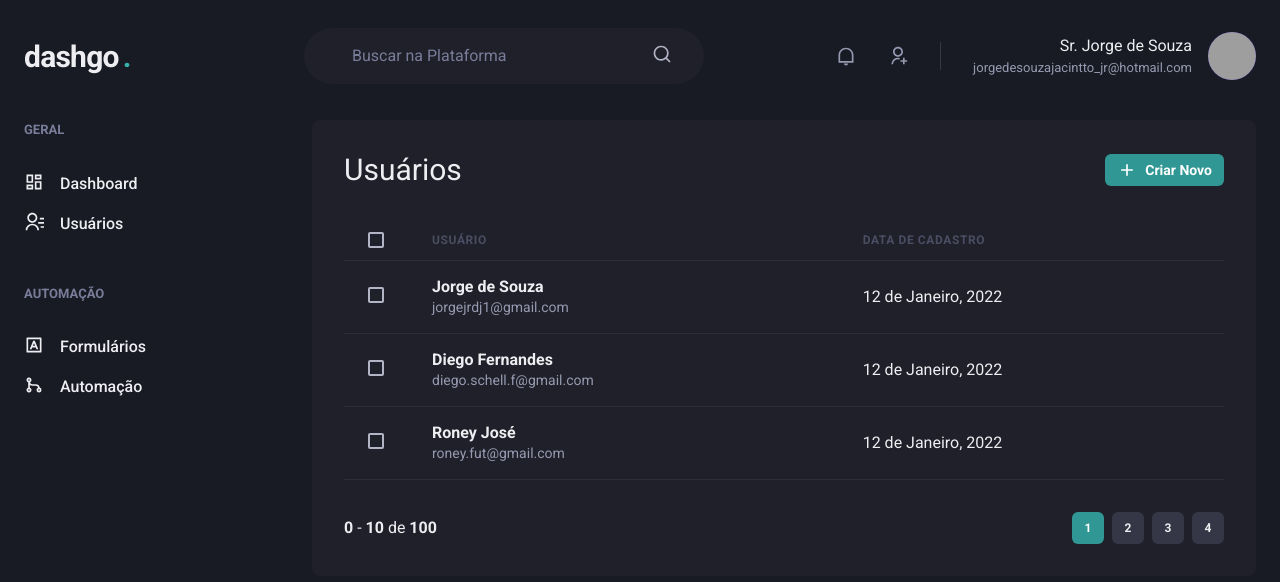
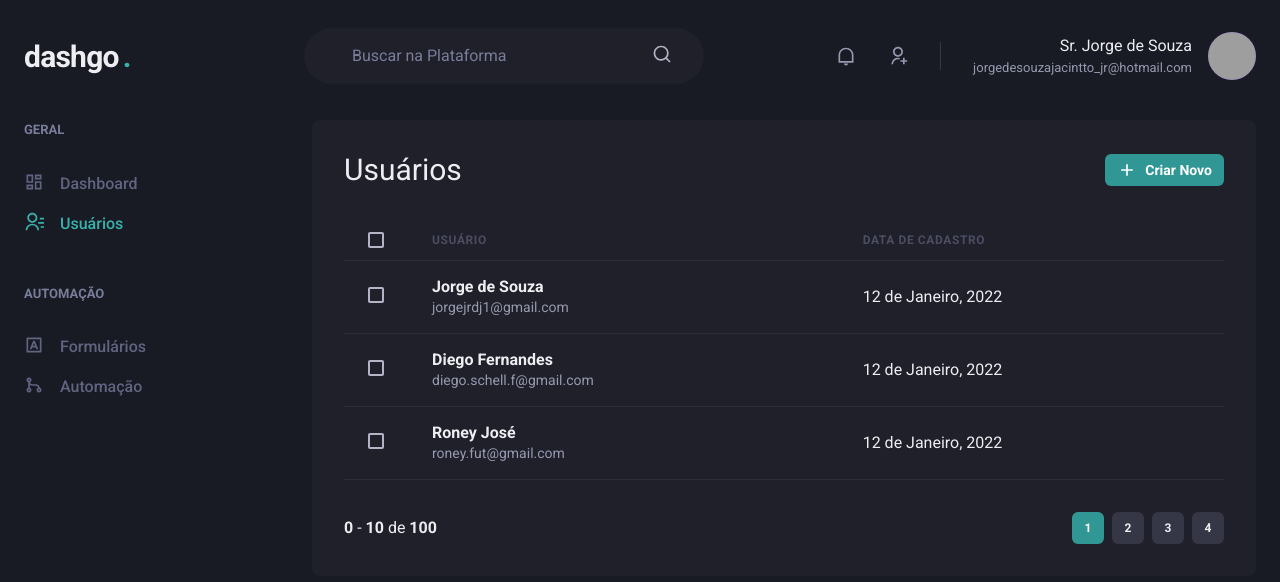
Before and after one commit to srsouzaj/dashgo, a Next.js app: page /users in a window 1280 px wide. Shown: the top 582 px of the page. Built offline with nearby package versions, Linux system fonts and the light colour scheme; grey boxes are pictures that could not be loaded.

Commit message:
Verificando se o link está ativo ou não

```diff
--- /dev/null
+++ b/src/components/ActiveLink.tsx
@@ -0,0 +1,32 @@
+import Link, { LinkProps } from "next/link";
+import { useRouter } from "next/router";
+import { cloneElement, ReactElement } from "react";
+
+interface ActiveLinkProps extends LinkProps {
+children: ReactElement;
+shouldMatchExactHref?: boolean;
+}
+
+export default function ActiveLink({ children, shouldMatchExactHref = false, ...rest }: ActiveLinkProps) {
+    const {asPath} = useRouter();
+
+    let isActive = false;
+
+    if(shouldMatchExactHref && (asPath === rest.href || asPath === rest.as)){
+        isActive = true;
+    }
+
+    if(!shouldMatchExactHref &&
+        (asPath.startsWith(String(rest.href))||
+        asPath.startsWith(String(rest.as)))){
+            isActive = true;
+        }
+
+    return (
+        <Link
+          {...rest}>
+              {cloneElement(children, {
+                  color: isActive ? 'teal.400': "gray.500" })}
+          </Link>
+    )
+}
--- a/src/components/Sidebar/NavLink.tsx
+++ b/src/components/Sidebar/NavLink.tsx
@@ -1,18 +1,21 @@
-import { Icon, Link, Text, LinkProps as ChakraLinkProps} from "@chakra-ui/react";
+import { Icon, Link as ChakraLink, Text, LinkProps as ChakraLinkProps } from "@chakra-ui/react";
 import { ElementType } from "react";
-import { RiDashboardLine } from "react-icons/ri";
+import ActiveLink from "../ActiveLink";
 
-interface NavLinkProps  extends ChakraLinkProps {
+interface NavLinkProps extends ChakraLinkProps {
     icon: ElementType;
     children: string;
+    href: string;
 
 }
 
-export default function ({ icon, children, ...rest }: NavLinkProps) {
+export default function ({ icon, children, href, ...rest }: NavLinkProps) {
     return (
-        <Link display='flex' align='center'{...rest}>
-        <Icon as={icon} fontSize='20' />
-        <Text ml='4' fontWeight='medium'>{children}</Text>
-      </Link>
+        <ActiveLink href={href} passHref>
+            <ChakraLink display='flex' align='center'{...rest}>
+                <Icon as={icon} fontSize='20' />
+                <Text ml='4' fontWeight='medium'>{children}</Text>
+            </ChakraLink>
+        </ActiveLink>
     )
 }
--- a/src/components/Sidebar/SidebarNav.tsx
+++ b/src/components/Sidebar/SidebarNav.tsx
@@ -7,13 +7,13 @@
     return (
     <Stack spacing='12' align='flex-start'>
         <NavSection title="GERAL">
-            <NavLink icon={RiDashboardLine}>Dashboard</NavLink>
-            <NavLink icon={RiContactsLine}>Usuários</NavLink>
+            <NavLink icon={RiDashboardLine} href="/dashboard">Dashboard</NavLink>
+            <NavLink icon={RiContactsLine} href="/users">Usuários</NavLink>
         </NavSection>
 
         <NavSection title="AUTOMAÇÃO">
-            <NavLink icon={RiInputMethodLine}>Formulários</NavLink>
-            <NavLink icon={RiGitMergeLine}>Automação</NavLink>
+            <NavLink icon={RiInputMethodLine} href="/forms">Formulários</NavLink>
+            <NavLink icon={RiGitMergeLine} href="/automation">Automação</NavLink>
         </NavSection>
 
     </Stack>
--- a/src/pages/users/create.tsx
+++ b/src/pages/users/create.tsx
@@ -8,6 +8,7 @@
     SimpleGrid,
     VStack
   } from "@chakra-ui/react";
+import Link from "next/link";
   import { Input } from "../../components/Form/Input";
 
   import Header from '../../components/Header';
@@ -39,7 +40,9 @@
 
             <Flex mt="8" justify="flex-end">
               <HStack spacing="4">
-                <Button colorScheme="whiteAlpha">Cancelar</Button>
+              <Link href="/users" passHref>
+                <Button as="a" colorScheme="whiteAlpha">Cancelar</Button>
+                </Link>
                 <Button colorScheme="teal">Cadastrar</Button>
               </HStack>
             </Flex>
--- a/src/pages/users/index.tsx
+++ b/src/pages/users/index.tsx
@@ -14,7 +14,8 @@
     Text,
     useBreakpointValue
 } from "@chakra-ui/react";
-import { RiAddLine, RiPencilLine } from "react-icons/ri";
+import Link from "next/link";
+import { RiAddLine } from "react-icons/ri";
 
 import Header from '../../components/Header';
 import { Pagination } from "../../components/Pagination";
@@ -35,7 +36,7 @@
                 <Box flex="1" borderRadius={8} bg="gray.800" p="8">
                     <Flex mb="8" justify="space-between" align="center">
                         <Heading size="lg" fontWeight="normal">Usuários</Heading>
-
+                        <Link href="/users/create" passHref>
                             <Button
                                 as="a"
                                 size="sm"
@@ -45,6 +46,7 @@
                             >
                                 Criar Novo
                             </Button>
+                        </Link>
                     </Flex>
 
                     <Table colorScheme="whiteAlpha">
```
Lines whose indentation alone changed are shown as unchanged.
